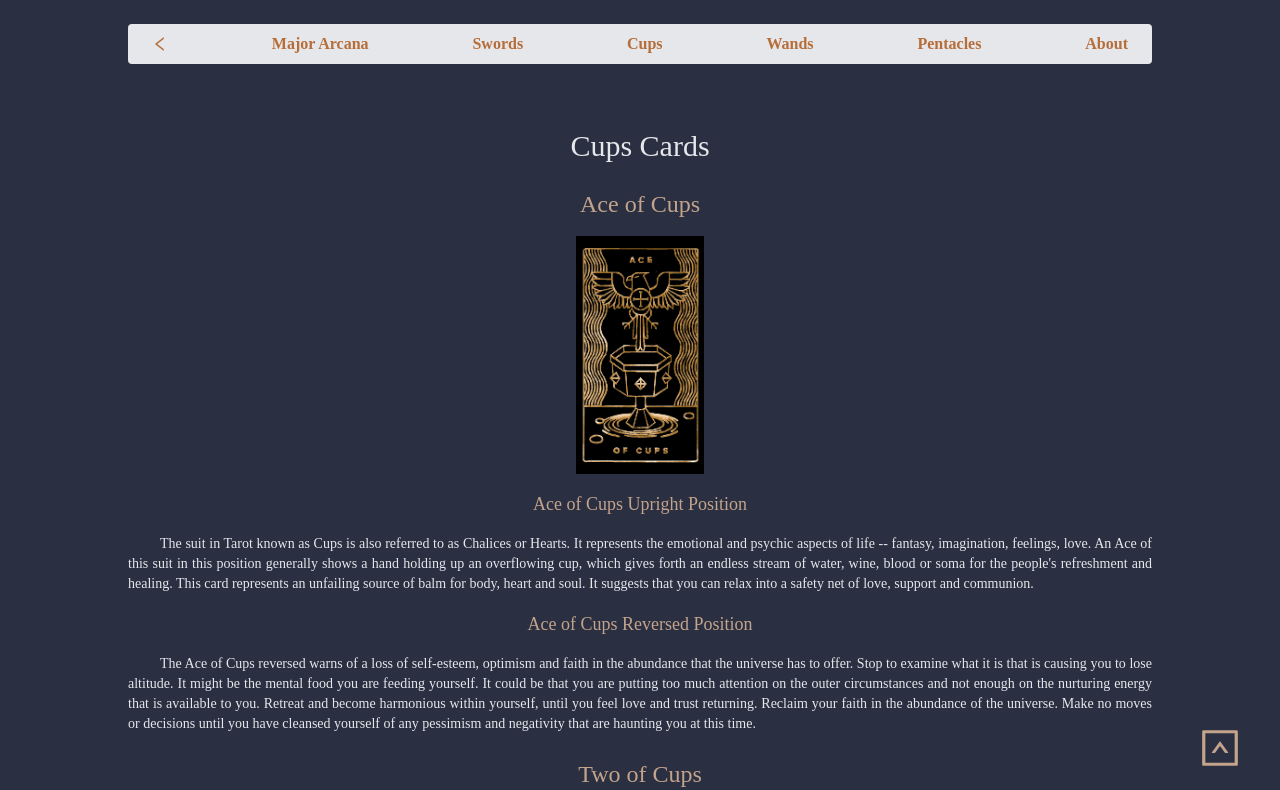
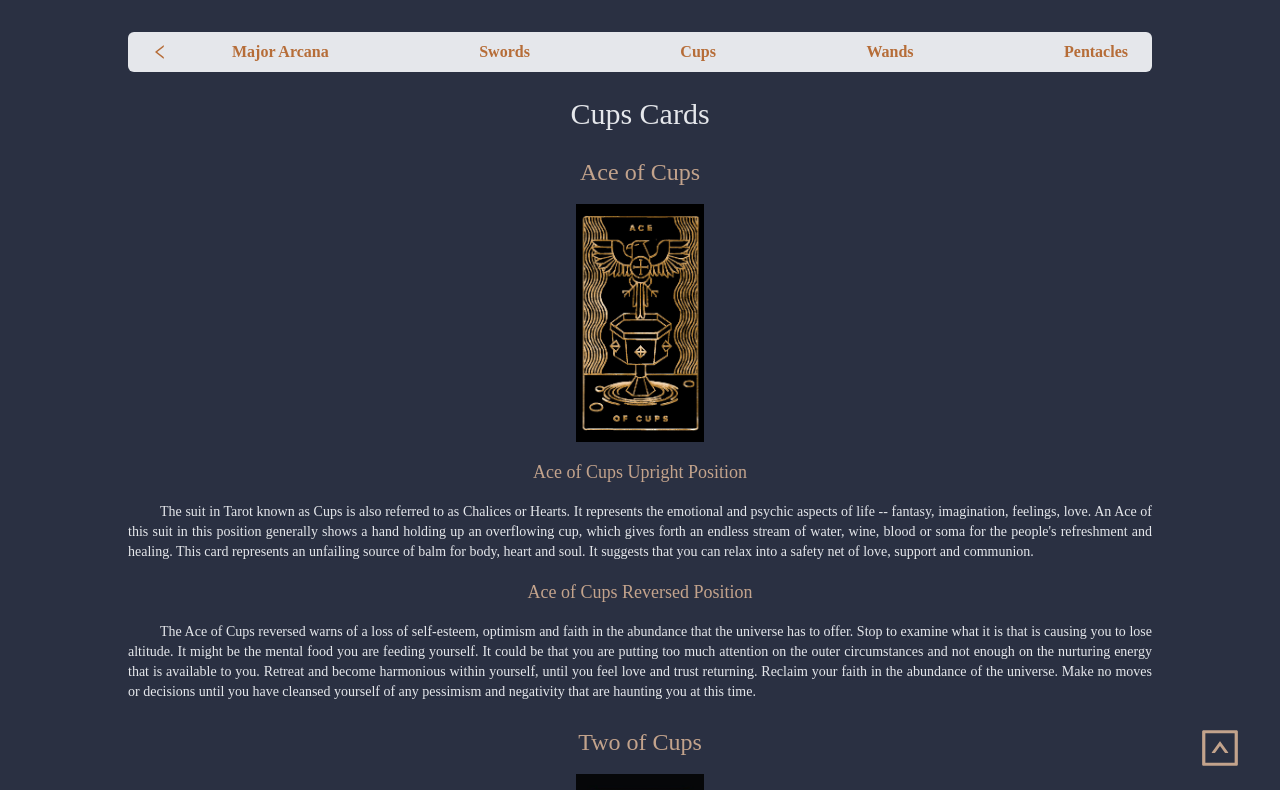
Before and after one commit to softwareengineerjoe/tarot, a React (Vite) app: page /cards/cups in a window 1280 px wide. Shown: the top 790 px of the page. Built offline with nearby package versions, Linux system fonts and the light colour scheme; a web font is replaced by a local one.

Commit message:
update navbar

```diff
--- a/src/components/Navbar.jsx
+++ b/src/components/Navbar.jsx
@@ -4,71 +4,70 @@ import { useState } from "react";
 
 export default function Navbar() {
   const navigate = useNavigate();
+  const [isOpen, setIsOpen] = useState(false);
 
   const goToPage = (path) => {
     navigate(path);
+    setIsOpen(false); // Close on navigation
   };
 
-  const [isOpen, setIsOpen] = useState(false);
-
   const toggleNavbar = () => {
-    setIsOpen(!isOpen);
+    setIsOpen((prev) => !prev);
   };
 
   return (
     <>
-      {/* Controls */}
-      <button className={navControl} onClick={toggleNavbar}>
+      {/* Mobile Menu Button */}
+      <button
+        onClick={toggleNavbar}
+        className="lg:hidden p-3 absolute top-4 left-4 z-10 rounded-md shadow"
+        aria-label="Toggle navigation"
+      >
         <MenuOutlined style={{ fontSize: "1.5rem" }} />
       </button>
+
+      {isOpen && (
+        <div
+          className="fixed inset-0 bg-black/30 z-10"
+          onClick={() => setIsOpen(false)}
+        />
+      )}
+
+      {/* Navbar */}
       <nav
-        className={`${navbar} ${
-          isOpen
-            ? "-translate-y-0 transition-transform ease-in"
-            : "-translate-y-full transition-transform ease-in"
-        }`}
+        className={`fixed lg:relative top-0 left-0 w-full rounded-md bg-gray-200 z-20 transition-transform duration-300 ease-in-out
+          ${isOpen ? "translate-y-0" : "-translate-y-full"} lg:translate-y-0`}
       >
-        <button onClick={() => goToPage("/cards")} className={navItem}>
-          <LeftOutlined
-            style={{ color: "#B66D38", marginY: "auto" }}
-            className="hidden font-bold lg:flex"
-          />
-          <span className="lg:hidden">Home</span>
-        </button>
-        <button onClick={() => goToPage("/cards/major-arcana")} className={navItem}>
-          Major Arcana
-        </button>
-        <button onClick={() => goToPage("/cards/swords")} className={navItem}>
-          Swords
-        </button>
-        <button onClick={() => goToPage("/cards/cups")} className={navItem}>
-          Cups
-        </button>
-        <button onClick={() => goToPage("/cards/wands")} className={navItem}>
-          {" "}
-          Wands
-        </button>
-        <button onClick={() => goToPage("/cards/pentacles")} className={navItem}>
-          Pentacles
-        </button>
-        <button onClick={() => goToPage("/cards/about")} className={navItem}>
-          About
-        </button>
+        <div className="max-w-7xl mx-auto flex flex-col lg:flex-row items-center justify-between gap-2 p-4 lg:p-0">
+          {/* Home Button */}
+          <button
+            onClick={() => goToPage("/cards")}
+            className="flex items-center text-[#B66D38] font-semibold px-6 py-2 hover:opacity-90 transition"
+          >
+            <LeftOutlined className="hidden lg:inline-block mr-2 font-bold" />
+            <span className="lg:hidden">Home</span>
+          </button>
+
+          {/* Menu Items */}
+          <div className="flex flex-col lg:flex-row gap-2 w-full justify-between">
+            {[
+              { label: "Major Arcana", path: "/cards/major-arcana" },
+              { label: "Swords", path: "/cards/swords" },
+              { label: "Cups", path: "/cards/cups" },
+              { label: "Wands", path: "/cards/wands" },
+              { label: "Pentacles", path: "/cards/pentacles" },
+            ].map((item) => (
+              <button
+                key={item.path}
+                onClick={() => goToPage(item.path)}
+                className="w-full lg:w-auto text-[#B66D38] font-semibold px-6 py-2 text-center hover:scale-105 hover:opacity-90 transition"
+              >
+                {item.label}
+              </button>
+            ))}
+          </div>
+        </div>
       </nav>
-      <button
-        className={`${
-          isOpen ? "" : "hidden"
-        } absolute top-0 left-0 z-10 w-full h-full text-black bg-transparent`}
-        onClick={() => {
-          setIsOpen(false);
-        }}
-      ></button>
     </>
   );
 }
-
-const navbar =
-  "lg:flex flex-col lg:flex-row justify-between w-full bg-[#e5e7eb] rounded -mt-2 lg:mt-8 fixed lg:relative top-0 lg:max-w-7xl items-center p-4 lg:p-0 gap-2 z-20";
-const navItem =
-  "px-6 py-2 flex text-[#B66D38] font-semibold transition hover:scale-105 hover:opacity-90 ease-in w-full lg:w-fit justify-center";
-const navControl = "w-auto absolute top-4 left-4 lg:hidden";
```
